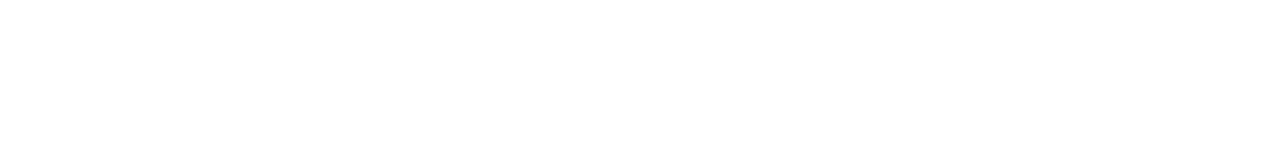
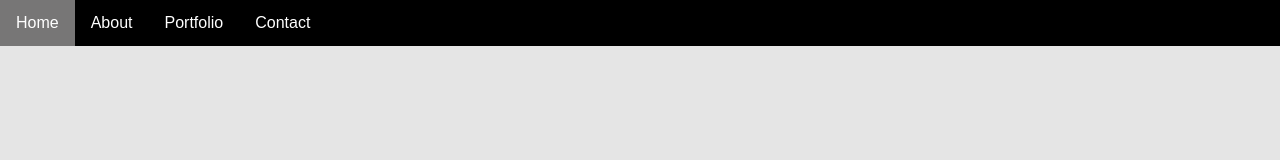
Before and after one commit to ijensigma/dropdown, a plain HTML site: page index.html in a window 1280 px wide. Drawn offline with Linux system fonts and the light colour scheme.

Commit message:
final commit

```diff
--- a/index.html
+++ b/index.html
@@ -6,5 +6,19 @@
     <link rel="stylesheet" href="style.css">
 </head>
 <body>
+    <div class="navbar">
+        <a href="#">Home</a>
+        <a href="#">About</a>
+        <div class="dropdown">
+            <button class="dropbtn">Portfolio</button>
+            <div class="dropdown-content">
+                <a href="#">Page 1</a>
+                <a href="#">Page 2</a>
+                <a href="#">Page 3</a>
+                <a href="#">Page 4</a>
+            </div>
+        </div>
+        <a href="#">Contact</a>
+    </div>
 </body>
 </html>
--- a/style.css
+++ b/style.css
@@ -0,0 +1,66 @@
+body {
+    font-family: Arial, Helvetica, sans-serif;
+    margin: 0;
+    padding: 0;
+    background-color: #d8d8d8a8;
+  }
+
+.navbar{
+    overflow: hidden;
+    background-color: #000000;
+}
+
+.navbar a{
+    float: left;
+    font-size: 16px;
+    color: white;
+    text-align: center;
+    padding: 14px 16px;
+    text-decoration: none;
+}
+
+.dropdown{
+    float: left;
+    overflow: hidden;
+}
+
+.dropdown .dropbtn{
+    font-size: 16px;
+    border: none;
+    outline: none;
+    color: white;
+    padding: 14px 16px;
+    background-color: inherit;
+    font-family: inherit;
+    margin: 0;
+}
+
+.navbar a:hover, .dropdown:hover .dropbtn{
+    background-color: #9b9a9ac4;
+}
+
+.dropdown-content{
+    display: none;
+    position: absolute;
+    background-color: #e7e6e6;
+    min-width: 160px;
+    box-shadow: 0px 8px 16px 0px rgba(0,0,0,0.2);
+    z-index: 1;
+}
+
+.dropdown-content a{
+    float: none;
+    color: black;
+    padding: 12px 16px;
+    text-decoration: none;
+    display: block;
+    text-align: left;
+}
+
+.dropdown-content a:hover{
+    background-color: #fafcfc;
+}
+
+.dropdown:hover .dropdown-content{
+    display: block;
+}
```
